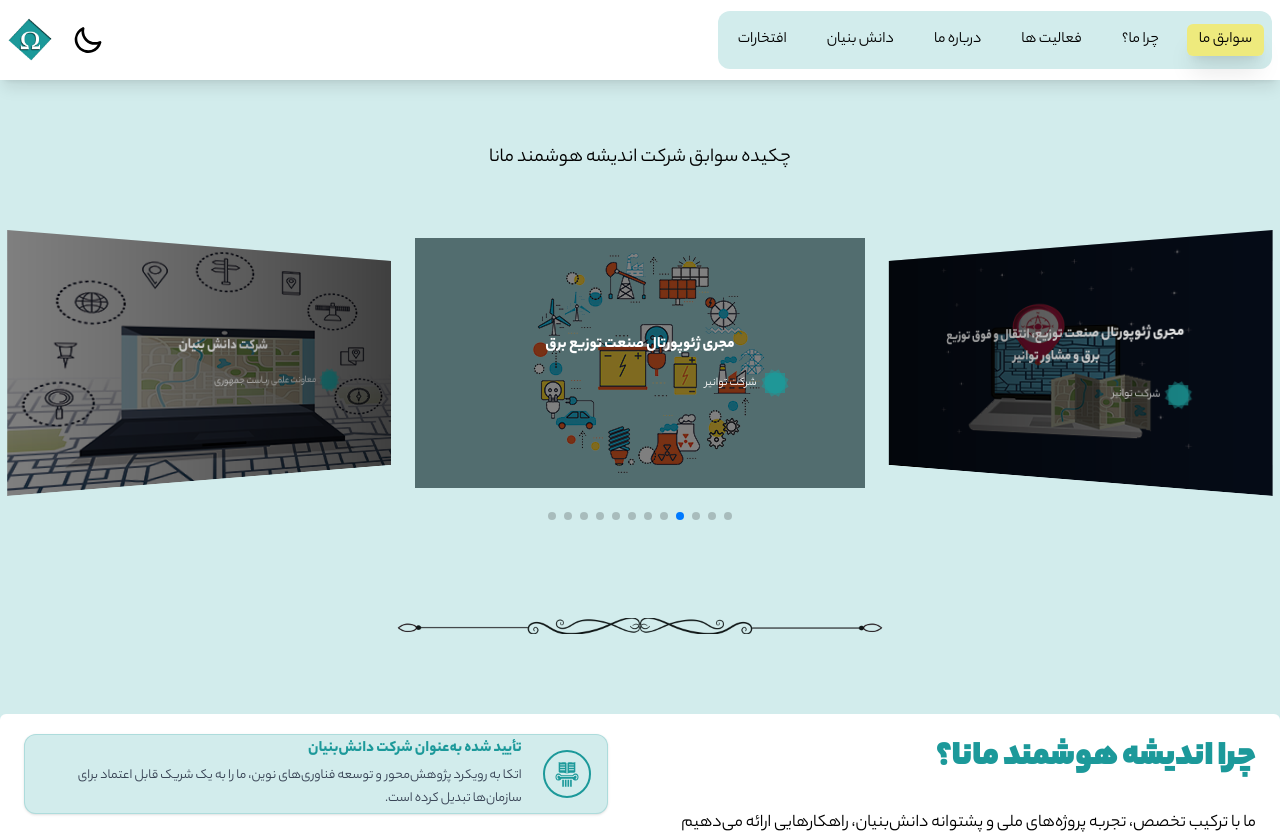
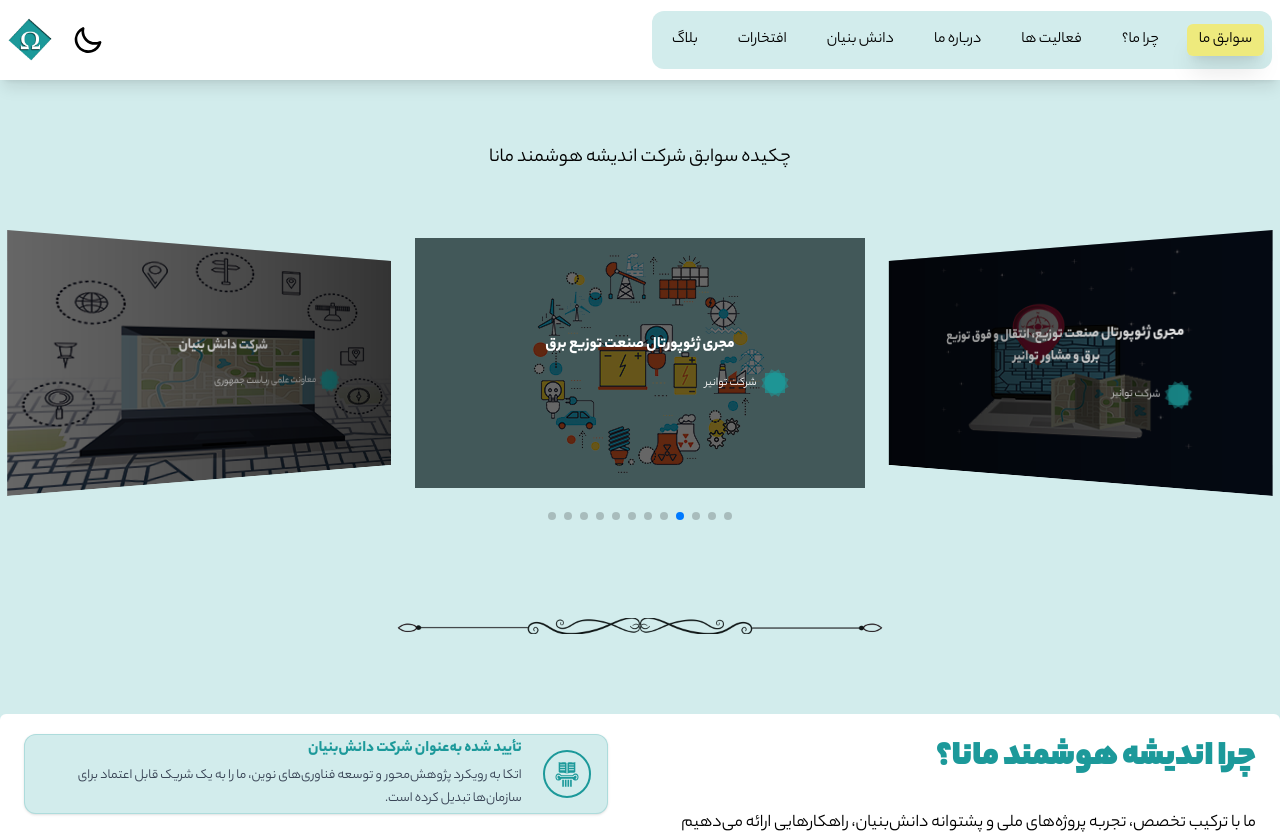
Before and after one commit to maryammohebbi/Mana-Next-ver, a Next.js app: page / in a window 1280 px wide. Shown: the top 834 px of the page. Built offline with nearby package versions, Linux system fonts and the light colour scheme; some icons are missing.

Commit message:
blog section added

```diff
--- /dev/null
+++ b/src/app/(blog)/[slug]/page.jsx
@@ -0,0 +1,7 @@
+import React from "react";
+
+function page() {
+  return <div>page</div>;
+}
+
+export default page;
--- /dev/null
+++ b/src/app/(blog)/blog/page.jsx
@@ -0,0 +1,7 @@
+import React from "react";
+
+function Blog() {
+  return <div>Blog</div>;
+}
+
+export default Blog;
--- /dev/null
+++ b/src/components/BlogSection/BlogSection.jsx
@@ -0,0 +1,13 @@
+import Title from "@/ui/Title";
+import React from "react";
+
+function BlogSection() {
+  return (
+    <div id="blog" className="mb-20 scroll-mt-28">
+      <Title title="بلاگ" />
+      <div className="flex flex-col lg:flex-row gap-4 items-center justify-center"></div>
+    </div>
+  );
+}
+
+export default BlogSection;
--- a/src/components/Slider/Slider.jsx
+++ b/src/components/Slider/Slider.jsx
@@ -146,7 +146,7 @@ function Slider() {
         {slideList.map((s) => (
           <SwiperSlide key={s.id}>
             <div className="relative">
-              <div className="w-full h-full bg-black/50 absolute left-0 top-0 flex items-center justify-center">
+              <div className="w-full h-full bg-black/60 absolute left-0 top-0 flex items-center justify-center">
                 <div className="w-[75%] h-[60%] flex flex-col items-start justify-center space-y-4 p-6">
                   <p className="font-bold w-full text-center text-white">
                     {s.title}
--- a/src/components/header/Menu.jsx
+++ b/src/components/header/Menu.jsx
@@ -11,6 +11,7 @@ function Menu({ mobile = false, onClose }) {
     "knowledge",
     "honors",
     // "contactus",
+    "blog",
   ];
 
   const active = useActiveSection(sectionIds);
@@ -48,6 +49,7 @@ function Menu({ mobile = false, onClose }) {
           {id === "knowledge" && "دانش بنیان"}
           {id === "honors" && "افتخارات"}
           {/* {id === "contactus" && "تماس با ما"} */}
+          {id === "blog" && "بلاگ"}
         </button>
       ))}
     </div>
--- a/src/ui/AppLayout.jsx
+++ b/src/ui/AppLayout.jsx
@@ -9,6 +9,7 @@ import AboutUs from "@/components/AboutUs";
 import KnowledgeBase from "@/components/KnowledgeBase";
 import WhyUs from "@/components/WhyUs";
 import Footer from "@/components/Footer";
+import BlogSection from "@/components/BlogSection/BlogSection";
 
 function AppLayout() {
   return (
@@ -27,6 +28,8 @@ function AppLayout() {
         <KnowledgeBase />
         <Divider />
         <Honors />
+        <Divider />
+        <BlogSection />
       </div>
       <Footer />
     </div>
```
